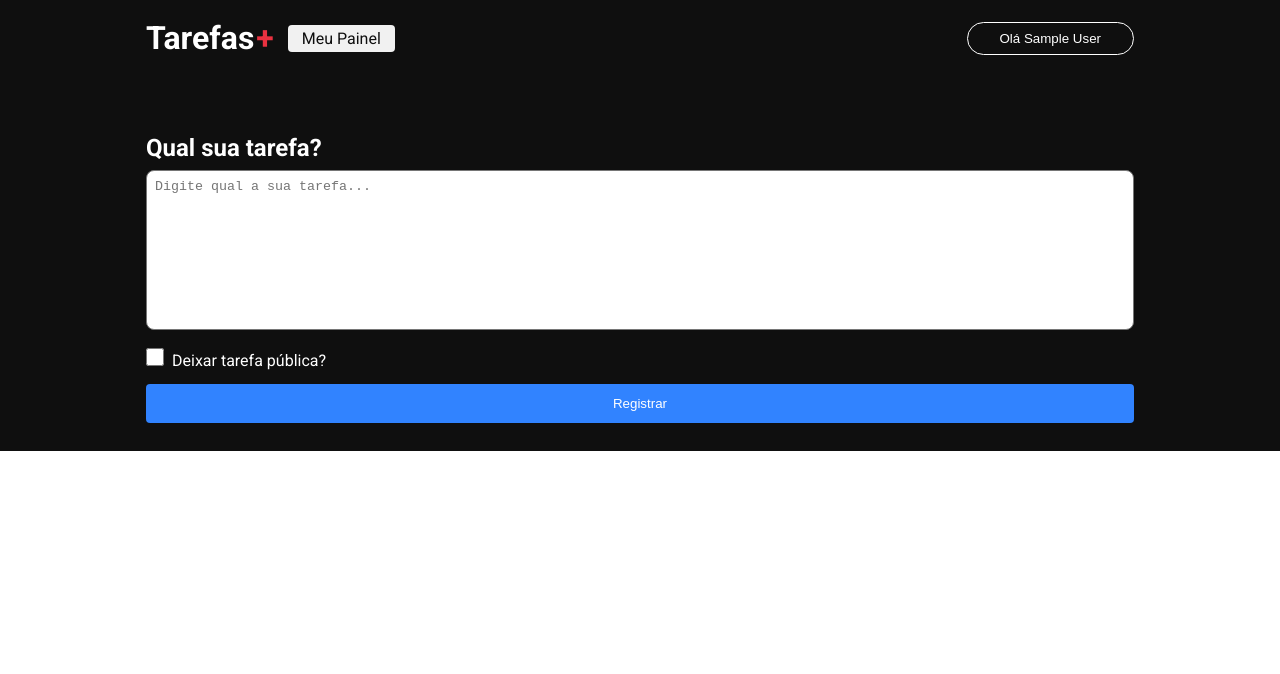
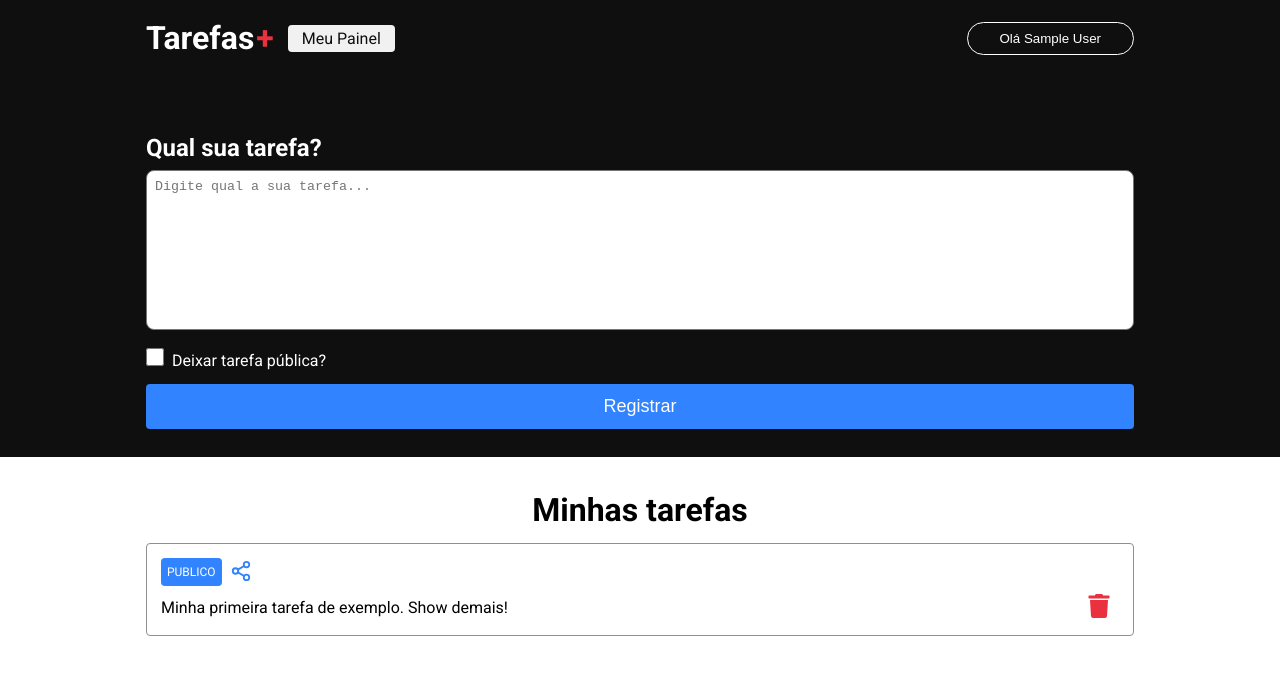
Before and after one commit to RodrigoEduardo347/tarefas, a Next.js app: page /dashboard in a window 1280 px wide. Shown: the top 674 px of the page. Built offline with nearby package versions, Linux system fonts and the light colour scheme; no server answers; sample sign-in values are in the browser's storage.

Commit message:
Criando dashboard

```diff
--- a/package.json
+++ b/package.json
@@ -16,6 +16,7 @@
     "next-auth": "^4.20.1",
     "react": "18.2.0",
     "react-dom": "18.2.0",
+    "react-icons": "^4.8.0",
     "typescript": "4.9.5"
   }
 }
--- a/src/pages/dashboard/index.tsx
+++ b/src/pages/dashboard/index.tsx
@@ -3,6 +3,8 @@
 import { getSession } from 'next-auth/react';
 import Head from 'next/head';
 import styles from './styles.module.css';
+import { FiShare2 } from 'react-icons/fi';
+import { FaTrash } from 'react-icons/fa';
 
 export default function Dashboard() {
     return (
@@ -29,6 +31,31 @@
                         </form>
                     </div>
                 </section>
+
+                <section className={styles.taskContainer}>
+                    <h1>Minhas tarefas</h1>
+
+                    <article className={styles.task}>
+                        <div className={styles.tagContainer}>
+                            <label className={styles.tag}>PUBLICO</label>
+                            <button className={styles.shareButton}>
+                                <FiShare2
+                                    size={22}
+                                    color='#3183ff'
+                                />
+                            </button>
+                        </div>
+
+                        <div className={styles.taskContent}>
+                            <p>Minha primeira tarefa de exemplo. Show demais!</p>
+                            <button className={styles.trashButton}>
+                                <FaTrash size={24} color="#ea3140" />
+                            </button>
+                        </div>
+                    </article>
+
+                </section>
+
             </main>
         </div>
     )
--- a/src/pages/dashboard/styles.module.css
+++ b/src/pages/dashboard/styles.module.css
@@ -44,4 +44,76 @@
     color: #fff;
     background-color: #3183ff;
     padding: 12px 0;
+    font-size: 18px;
 }
+
+.taskContainer{
+    margin: 34px auto 0 auto;
+    padding: 0 18px;
+    width: 100%;
+    max-width: 1024px;
+    display: flex;
+    flex-direction: column;
+}
+
+.taskContainer a {
+    text-decoration: none;
+    color: #0f0f0f;
+}
+
+.taskContainer h1 {
+    text-align: center;
+    font-size: 32px;
+    margin-bottom: 14px;
+}
+
+.task {
+    margin-bottom: 14px;
+    line-height: 150%;
+    display: flex;
+    flex-direction: column;
+    align-items: flex-start;
+    border: 1.5px solid #909090;
+    border-radius: 4px;
+    padding: 14px;
+}
+
+.tagContainer {
+    display: flex;
+    align-items: center;
+    justify-content: center;
+    margin-bottom: 8px;
+}
+
+.tag {
+    background-color: #3183ff;
+    padding: 2px 6px;
+    color: #fff;
+    border-radius: 4px;
+    font-size: 12px;
+}
+
+.shareButton {
+    background: transparent;
+    border: 0;
+    margin: 0 8px;
+    cursor: pointer;
+}
+
+.taskContent {
+    display: flex;
+    align-items: center;
+    justify-content: space-between;
+    width: 100%;
+}
+
+.taskContent p {
+    white-space: pre-wrap;
+}
+
+.trashButton {
+    cursor: pointer;
+    background: transparent;
+    border: 0;
+    margin: 0 8px;
+}
```
Also changed, not shown: 1 other file (tests, documents, lock files or other folders).
